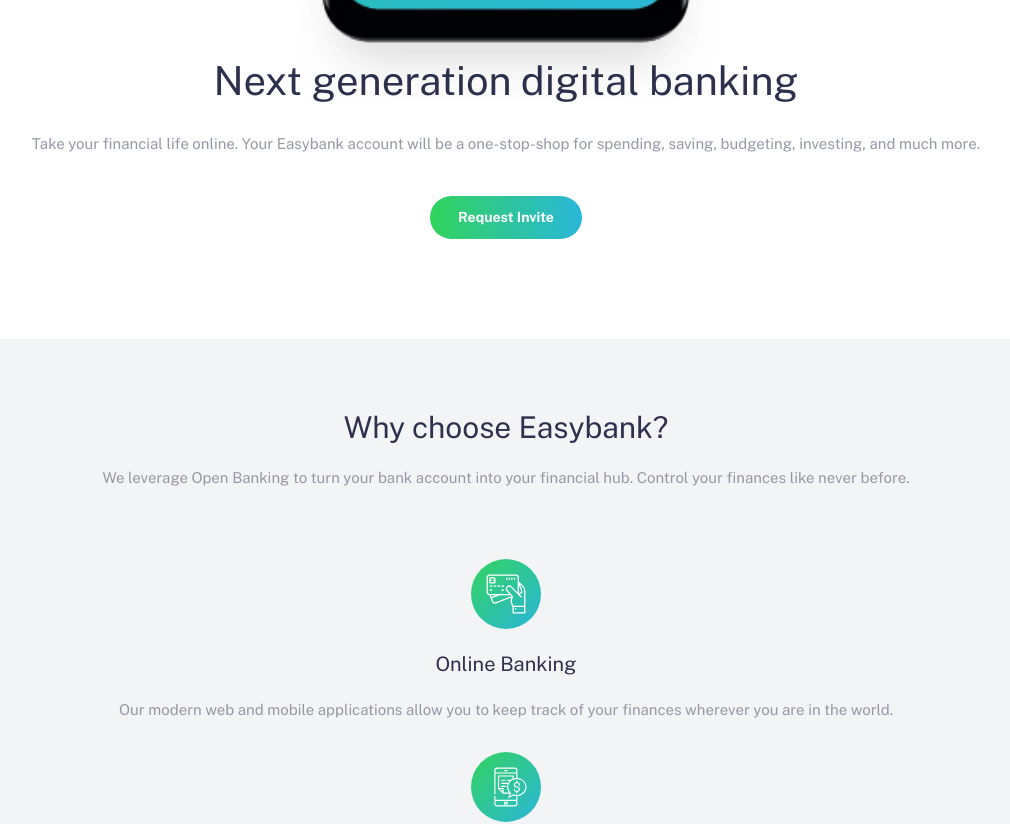
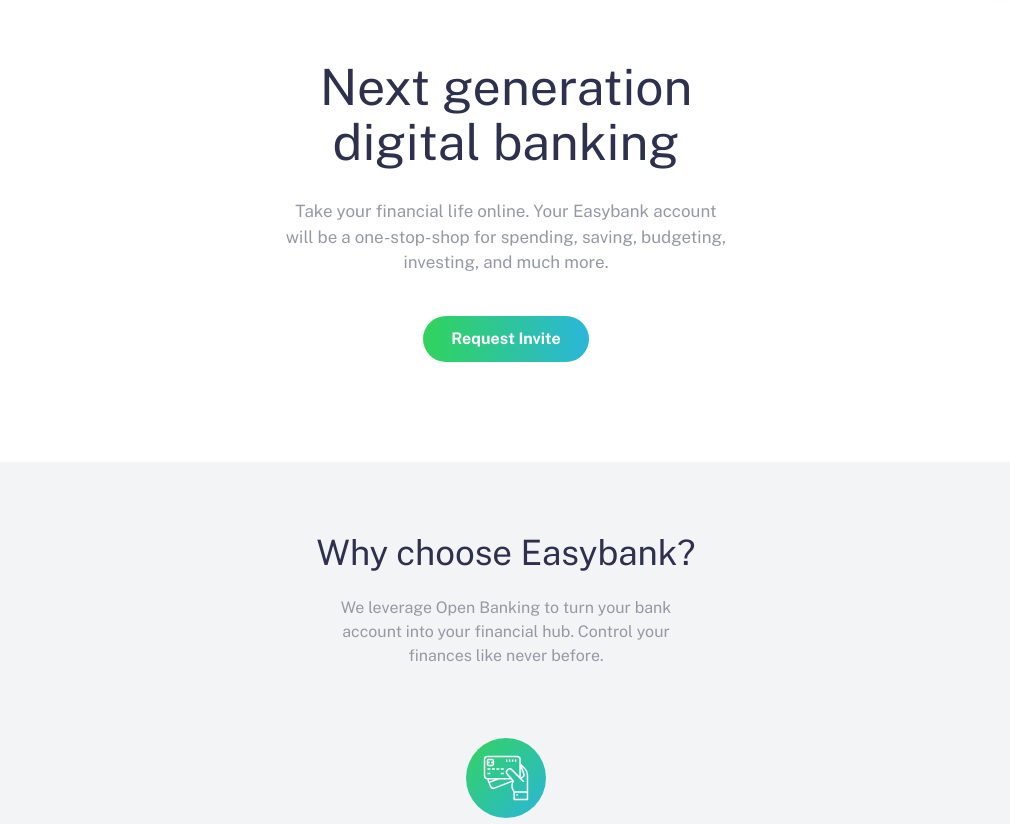
Before and after one commit to cendyz/Easybank-landing-page, a Nuxt app: page / in a window 1280 px wide. Shown: the part 1420-2244 px from the top of the page, without its empty margins (134-1144 px from the left). Built offline with nearby package versions, Linux system fonts and the light colour scheme.

Commit message:
tablet ok

```diff
--- a/components/FirstSection.vue
+++ b/components/FirstSection.vue
@@ -1,15 +1,17 @@
 <template>
-	<section class="bg-neutral-2 py-[7rem] px-[2.2rem] text-center text-neutral-1 text-[1.5rem]">
-		<h2 class="text-[3rem] leading-[1.2] mb-[2.2rem] px-[1rem] text-primary-1">Why choose Easybank?</h2>
-		<p>
+	<section class="bg-neutral-2 py-[7rem] px-[2.2rem] text-center text-neutral-1 text-[1.5rem] md:text-[1.6rem]">
+		<h2 class="text-[3rem] leading-[1.2] mb-[2.2rem] px-[1rem] text-primary-1 md:text-[3.5rem]">
+			Why choose Easybank?
+		</h2>
+		<p class="md:w-[38rem] md:mx-auto">
 			We leverage Open Banking to turn your bank account into your financial hub. Control your finances like never
 			before.
 		</p>
 		<div class="mt-[7rem] grid gap-y-[3rem]">
 			<div v-for="(item, index) in profitsData" :key="index">
-				<img :src="item.img" :alt="item.title" class="block mx-auto w-[7rem]" />
-				<h3 class="text-primary-1 text-[2rem] my-[2rem]">{{ item.title }}</h3>
-				<p>
+				<img :src="item.img" :alt="item.title" class="block mx-auto w-[7rem] md:w-[8rem]" />
+				<h3 class="text-primary-1 text-[2rem] my-[2rem] md:text-[2.2rem]">{{ item.title }}</h3>
+				<p class="md:w-[38rem] md:mx-auto">
 					{{ item.desc }}
 				</p>
 			</div>
--- a/components/Header.vue
+++ b/components/Header.vue
@@ -1,16 +1,22 @@
 <template>
-	<header class="relative text-center pb-[10rem] container">
+	<header class="relative text-center pb-[10rem]">
 		<img :src="mobileIntro" alt="" aria-hidden="true" class="block w-full" />
 		<img
 			:src="phones"
 			alt="4 phones"
-			class="block w-[calc(100%-3rem)] absolute top-[-7rem] left-1/2 translate-x-[-50%]" />
-		<h1 class="text-[4rem] leading-[1.1] mt-[-3rem] mb-[3rem] text-primary-1">Next generation digital banking</h1>
-		<p class="text-[1.5rem] px-[1rem] text-neutral-1">
+			class="block w-[calc(100%-3rem)] absolute top-[-7rem] left-1/2 translate-x-[-50%] md:w-[70%] md:top-[5rem]" />
+		<h1 class="text-[4rem] leading-[1.1] mt-[-3rem] mb-[3rem] text-primary-1 md:text-[5rem] md:w-[40rem] md:mx-auto">
+			Next generation digital banking
+		</h1>
+		<p class="text-[1.5rem] px-[1rem] text-neutral-1 md:text-[1.7rem] md:w-[47rem] md:mx-auto">
 			Take your financial life online. Your Easybank account will be a one-stop-shop for spending, saving, budgeting,
 			investing, and much more.
 		</p>
-        <button type="button" class="capitalize mt-[4rem] bg-gradient-to-r from-primary-2 to-primary-3 text-neutral-4 px-[2.8rem] py-[1.1rem] rounded-full font-w700 text-[1.4rem]">request invite</button>
+		<button
+			type="button"
+			class="capitalize mt-[4rem] bg-gradient-to-r from-primary-2 to-primary-3 text-neutral-4 px-[2.8rem] py-[1.1rem] rounded-full font-w700 text-[1.4rem] md:text-[1.6rem]">
+			request invite
+		</button>
 	</header>
 </template>
 
--- a/components/Main.vue
+++ b/components/Main.vue
@@ -1,5 +1,5 @@
 <template>
-	<main class="container">
+	<main class="w-full">
 		<FirstSection />
 		<SecondSection />
 		<Footer />
--- a/components/SecondSection.vue
+++ b/components/SecondSection.vue
@@ -1,9 +1,9 @@
 <template>
 	<section class="bg-neutral-3 py-[7rem] px-[2.2rem] text-center">
-		<h2 class="capitalize text-[3rem]">latest articles</h2>
-		<div class="mt-[3rem] grid gap-y-[3rem]">
+		<h2 class="capitalize text-[3rem] md:text-[3.5rem]">latest articles</h2>
+		<div class="mt-[3rem] grid gap-y-[3rem] md:grid-cols-2 md:gap-[2rem]">
 			<div class="rounded-lg overflow-hidden" v-for="(item, index) in articlesData" :key="index">
-				<img :src="item.img" :alt="item.alt" class="block w-full z-[10]" />
+				<img :src="item.img" :alt="item.alt" class="block h-[27rem] z-[10]" />
 				<div
 					class="p-[3rem] pb-[3.9rem mt-[-2.5rem] bg-neutral-4 z-[20] relative text-neutral-1 text-left grid gap-y-[1rem]">
 					<p class="text-[1.1rem]">{{ item.quote }}</p>
--- a/layouts/default.vue
+++ b/layouts/default.vue
@@ -5,13 +5,13 @@
 			<img
 				:src="store.isOpenMenu ? closeMenu : hamburger"
 				:alt="store.isOpenMenu ? 'close menu' : 'open menu'"
-				class="h-[1.8rem] w-[2rem]"
+				class="h-[1.8rem] w-[2rem] lg:hidden"
 				:class="store.isOpenMenu ? 'w-[2rem]' : 'w-[2.8rem]'" />
 		</button>
 		<Transition>
 			<div
 				v-if="store.isOpenMenu"
-				class="absolute top-[9.5rem] w-[calc(100%-4.4rem)] justify-items-center bg-neutral-4 grid gap-y-[1.5rem] py-[3rem] rounded-md">
+				class="absolute top-[9.5rem] w-[calc(100%-4.4rem)] justify-items-center bg-neutral-4 grid gap-y-[1.5rem] py-[3rem] rounded-md lg:static">
 				<NuxtLink
 					to="/"
 					v-for="(item, index) in linksData"
@@ -25,7 +25,8 @@
 </template>
 
 <script setup lang="ts">
-import { ref, watch } from 'vue'
+import { useWindowSize } from '@vueuse/core'
+import { ref, watch, computed } from 'vue'
 import { useBankStore } from '~/store/bank'
 import logo from '~/assets/images/logo.svg'
 import hamburger from '~/assets/images/icon-hamburger.svg'
@@ -33,6 +34,9 @@
 
 const store = useBankStore()
 const navMenu = ref()
+const { width } = useWindowSize()
+
+const isWider = computed(() => width.value >= 1024)
 
 const linksData = ref<string[]>(['home', 'about', 'contact', 'blog', 'careers'])
 
@@ -52,6 +56,17 @@
 		}
 	}
 )
+
+watch(
+	() => isWider.value,
+	newValue => {
+		if (newValue) {
+			store.isOpenMenu = true
+		} else {
+			store.isOpenMenu = false
+		}
+	}
+)
 </script>
 
 <style scoped lang="scss">
--- a/nuxt.config.ts
+++ b/nuxt.config.ts
@@ -2,7 +2,7 @@
 export default defineNuxtConfig({
 	compatibilityDate: '2024-11-01',
 	devtools: { enabled: true },
-	modules: ['@nuxtjs/tailwindcss', '@pinia/nuxt', '@nuxt/image'],
+	modules: ['@nuxtjs/tailwindcss', '@pinia/nuxt', '@nuxt/image', '@vueuse/nuxt'],
 	app: {
 		head: {
 			title: 'Frontend Mentor',
--- a/package.json
+++ b/package.json
@@ -13,6 +13,7 @@
 		"@nuxt/image": "^1.9.0",
 		"@nuxtjs/tailwindcss": "^6.13.2",
 		"@pinia/nuxt": "^0.10.1",
+		"@vueuse/nuxt": "^13.0.0",
 		"nuxt": "^3.16.0",
 		"pinia": "^3.0.1",
 		"vue": "^3.5.13",
```
Also changed, not shown: 1 other file (tests, documents, lock files or other folders).
